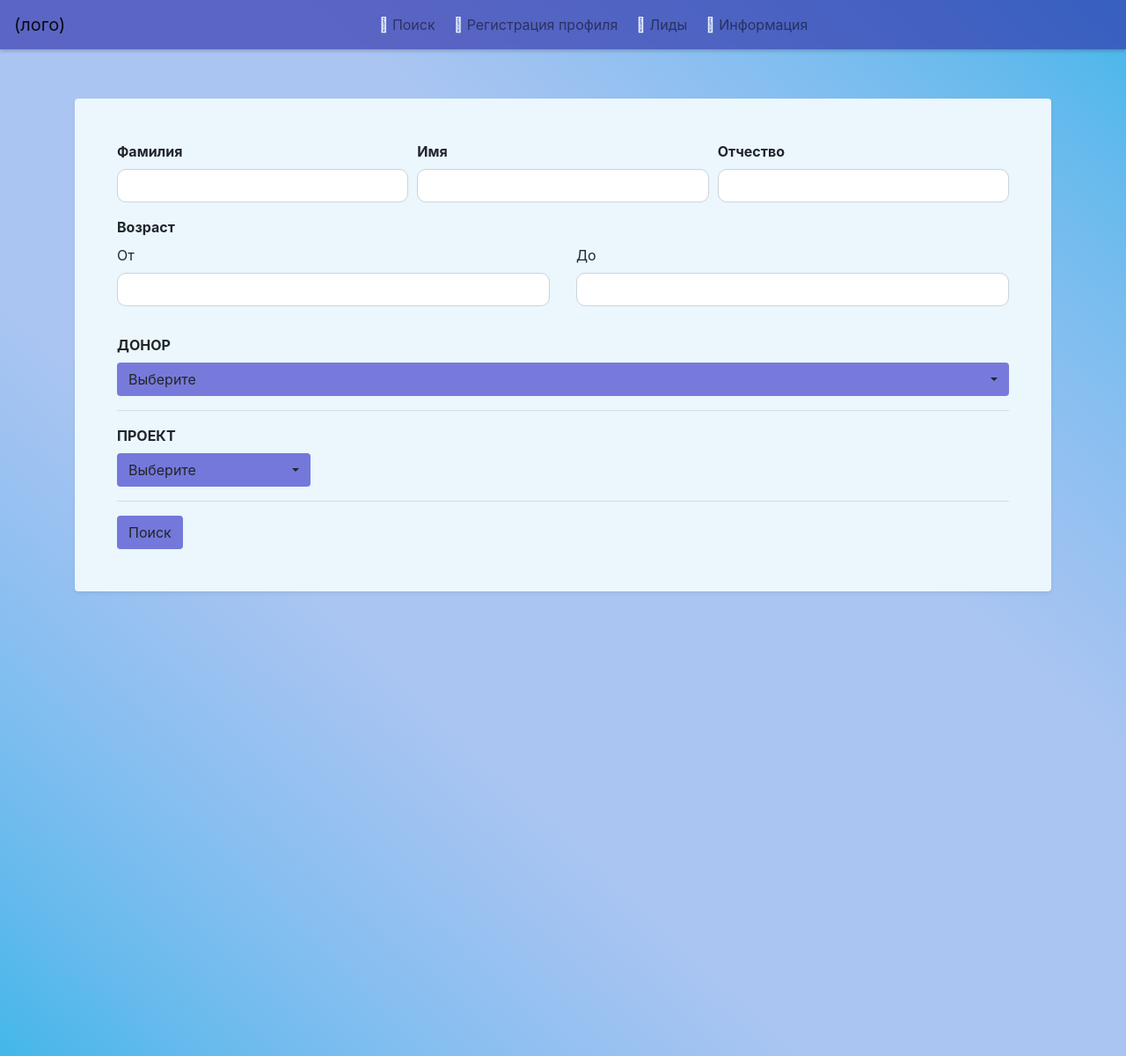
After one commit to REise13/base_blag, a PHP site: page /searchprof.php in a window 1280 px wide. The commit adds this page. Shown: the whole page at 88% size. Run offline with PHP 8.4, Linux system fonts and the light colour scheme; the visitor is signed in with stand-in values (Sample User, id 1); some libraries are stand-ins or nearby versions.

Commit message:
create design and a few pages in project
create:

```diff
--- /dev/null
+++ b/head.php
@@ -0,0 +1,25 @@
+<!DOCTYPE html>
+<html lang="ru">
+<head>
+    <meta charset="UTF-8">
+    <meta http-equiv="X-UA-Compatible" content="IE=edge">
+    <meta name="viewport" content="width=device-width, initial-scale=1.0">
+
+    <!-- Font Awesome icons -->
+    <link rel="stylesheet" href="https://pro.fontawesome.com/releases/v5.10.0/css/all.css" integrity="sha384-AYmEC3Yw5cVb3ZcuHtOA93w35dYTsvhLPVnYs9eStHfGJvOvKxVfELGroGkvsg+p" crossorigin="anonymous"/>
+
+    <!-- Jquery scripts -->
+    <script src="https://cdnjs.cloudflare.com/ajax/libs/jquery/3.4.1/jquery.slim.js"></script>
+
+    <!-- Bootstrap 4 CSS -->
+    <link rel="stylesheet" href="https://cdn.jsdelivr.net/npm/bootstrap@4.6.0/dist/css/bootstrap.min.css" integrity="sha384-B0vP5xmATw1+K9KRQjQERJvTumQW0nPEzvF6L/Z6nronJ3oUOFUFpCjEUQouq2+l" crossorigin="anonymous">
+
+    <!-- Custom CSS -->
+    <link rel="stylesheet" href="pages.css">
+
+    <!-- Bootstrap-select plugin -->
+    <link rel="stylesheet" href= "https://cdnjs.cloudflare.com/ajax/libs/bootstrap-select/1.13.1/css/bootstrap-select.min.css">
+    <script src= "https://cdnjs.cloudflare.com/ajax/libs/bootstrap-select/1.13.1/js/bootstrap-select.min.js"> </script>
+
+    <title><?php echo($title) ?></title>
+</head>
--- a/index.php
+++ b/index.php
@@ -100,7 +100,7 @@ if($_SERVER['REQUEST_METHOD'] == 'POST') {
         <title>База благополучателей</title>
     </head>
     <body>
-        <p>Введите логин и пароль.</p>
+        <!--  <p>Введите логин и пароль.</p>-->
         <?php
         if(!empty($login_err)){
             echo '<div class="alert alert-danger">' . $login_err . '</div>';
@@ -117,7 +117,7 @@ if($_SERVER['REQUEST_METHOD'] == 'POST') {
                     <input type="checkbox" value="remember-me"> Запомнить пароль
                 </label>
             </div>
-            <button class="btn btn-primary rounded-pill btn-block p-2" type="submit" name="login">Войти</button>
+            <button class="btn btn-custom rounded-pill btn-block p-2" type="submit" name="login">Войти</button>
         </form>
 
 
--- /dev/null
+++ b/navbar.php
@@ -0,0 +1,61 @@
+<?php
+session_start();
+// If the user is not logged in redirect to the login page...
+if (!isset($_SESSION['loggedin'])) {
+    header('Location: index.php');
+    exit;
+}
+?>
+
+<header>
+    <nav class="navbar navbar-expand-lg navbar-light fixed-top">
+        <a href="#" class="navbar-brand">(лого)</a>
+        <button class="navbar-toggler" type="button" data-toggle="collapse" data-target="#navbarSupportedContent" aria-controls="navbarSupportedContent" aria-expanded="false" aria-label="Toggle navigation">
+            <i class="fad fa-bars"></i>
+        </button>
+
+        <div class="collapse navbar-collapse" id="navbarSupportedContent">
+            <ul class="navbar-nav mx-auto">
+                <li class="nav-item">
+                    <a href="searchprof.php" class="nav-link">
+                    <i class="fad fa-search"></i>
+                    Поиск
+                </a>
+                </li>
+                <li class="nav-item">
+                    <a href="#" class="nav-link">
+                        <i class="fad fa-user-plus"></i>
+                        Регистрация профиля
+                    </a>
+                </li>
+                <li class="nav-item dropdown">
+                    <a href="#" class="nav-link" id="leadDropdown"
+                    role="button" data-toggle="dropdown"
+                    ariahaspopup="true" aria-expanded="false">
+                        <i class="fad fa-user-friends"></i>
+                        Лиды
+                    </a>
+                    <div class="dropdown-menu" aria-labelledby="leadDropdown">
+                        <a href="#" class="dropdown-item">Поиск</a>
+                        <a href="#" class="dropdown-item">Добавить лида</a>
+                    </div>
+                </li>
+                <li class="nav-item dropdown">
+                    <a href="#" class="nav-link" id="infoDropdown"
+                    role="button" data-toggle="dropdown"
+                    ariahaspopup="true" aria-expanded="false">
+                        <i class="fad fa-info"></i>
+                        Информация
+                    </a>
+                    <div class="dropdown-menu" aria-labelledby="infodDropdown">
+                        <a href="#" class="dropdown-item">Категории</a>
+                        <a href="#" class="dropdown-item">Нужды</a>
+                        <a href="#" class="dropdown-item">Тренинги</a>
+                        <a href="#" class="dropdown-item">Проекты</a>
+                        <a href="#" class="dropdown-item">Тип помощи</a>
+                    </div>
+                </li>
+            </ul>
+        </div>
+    </nav>
+</header>
--- /dev/null
+++ b/pages.css
@@ -0,0 +1,80 @@
+:root{
+    --primary-color: #5a5cd3d0;
+    --active-color: #632fc5e8;
+    --bg-gradient: linear-gradient(to left bottom, #44b7e9, #67baed, #82bef0, #98c1f1, #abc5f2, #abc5f2, #abc5f2, #abc5f2, #98c1f1, #82bef0, #67baed, #44b7e9);
+    --inputBorder: 2px solid #74b8f0;
+    --inputShadow: 0px 0px 1px #6fb7eb;
+    --formColor: #ebf7fd;
+}
+
+body {
+    background: var(--bg-gradient);
+    min-height: 75rem;
+}
+
+nav {
+    background-color: #2f31aaa4;
+    box-shadow: 0 2px 4px 0 rgba(0,0,0,.2);
+}
+
+.nav-item a i {
+    color: #ecf6fc;
+}
+
+.nav-item a{
+    color: #eceff1;
+}
+
+.nav-item a:hover i, .nav-item a:focus i,
+.nav-item a:active i,
+.navbar-light .navbar-nav .nav-link:hover,
+.navbar-light .navbar-nav .nav-link:active {
+    font-weight: 500;
+    color: ghostwhite;
+    border-radius: 10px;
+    background-color: #3f41b49c;
+}
+
+
+
+.nav-item {
+    padding-right: 5px;
+}
+
+.navbar-toggler {
+    border: 1px solid transparent;
+}
+
+.navbar-toggler:hover i, .navbar-toggler:active i {
+    color: var(--active-color);
+}
+
+.nav-link a {
+    color: #3196dac4;
+}
+
+input[type="text"]:focus, input[type="password"]:focus,
+input[type="radio"]:focus, input[type="date"]:focus {
+    border: var(--inputBorder);
+    box-shadow: var(--inputShadow);
+    outline: 0 none;
+}
+
+input[type="text"], input[type="password"],
+input[type="radio"], input[type="date"] {
+    border-radius: 10px;
+}
+
+.bg-form {
+    border-radius: 10px;
+    background-color: var(--formColor);
+    box-shadow: 0 2px 4px 0 rgba(0, 0, 0, 0.2);
+}
+
+.btn {
+    background-color: var(--primary-color);
+}
+
+.btn-custom:active, .btn-custom:hover, .btn-custom:focus {
+    background-color: var(--active-color);
+}
--- /dev/null
+++ b/searchprof.php
@@ -0,0 +1,98 @@
+<?php $title= 'Поиск' ?>
+<?php include('head.php'); ?>
+<?php include('navbar.php'); ?>
+
+<body>
+    <div class="page-content p-5" id="content">
+        <h2 class="display-4 text-white"></h2>
+        <div class="separator"></div>
+        <div class="search-form">
+        <!-- Форма поиска профиля -->
+            <div class="row">
+                <div class="container w-100">
+                    <div class="search-form bg-form p-5 rounded shadow-sm">
+                        <form role="form" action="" method="POST">
+                            <div class="form-row">
+                                <div class="col">
+                                    <label for="sname" class="font-weight-bold">Фамилия</label>
+                                    <input type="text" class="form-control" id="sname" name="sname">
+                                </div>
+                                <div class="col">
+                                    <label for="sname" class="font-weight-bold">Имя</label>
+                                    <input type="text" class="form-control" id="name" name="name">
+                                </div>
+                                <div class="col">
+                                    <label for="patr" class="font-weight-bold">Отчество</label>
+                                    <input type="text" class="form-control" id="patr" name="patr">
+                                </div>
+                            </div>
+
+                            <div class="form-group mt-3">
+                                <label for="age" class="font-weight-bold">Возраст</label>
+                                <div class="row">
+                                    <div class="col-sm-6">
+                                        <div class="form-group">
+                                            <label for="age1">От</label>
+                                            <input type="text" name="age1" id="age1" class="form-control">
+                                        </div>
+                                    </div>
+                                    <div class="col-sm-6">
+                                        <div class="form-group">
+                                            <label for="age2">До</label>
+                                            <input type="text" class="form-control" name="age2" id="age2">
+                                        </div>
+                                    </div>
+                                </div>
+                            </div>
+
+                            <div class="form-group">
+                                <label for="diagnos" class="text-uppercase font-weight-bold">Донор</label>
+                                <div class="data_select">
+                                    <select name="diagnos" id="diagnos" class="selectpicker form-control">
+                                        <option>Выберите</option>
+                                        <option value="0">Все</option>
+
+                                    </select> <hr>
+                                </div>
+                            </div>
+                            <div class="form-group">
+                                <label for="cities" class="text-uppercase font-weight-bold">Проект</label>
+                                <div class="data_select">
+                                    <select name="cities" id="cities" placeholder="" class="selectpicker form-fit">
+                                        <option>Выберите</option>
+                                        <option value="0">Все</option>
+
+                                    </select><hr>
+                                </div>
+                            </div>
+
+                            <input type="submit" class="btn btn-custom" value="Поиск">
+                        </form>
+                    </div>
+                </div>
+            </div>
+        </div>
+    </div>
+    <!-- block content end -->
+
+    <script>
+        $(document).ready(function() {
+            $(document).scroll(function () {
+                var scroll = $(this).scrollTop();
+                var topDist = $("#navbarSupportedContent").position();
+                if (scroll > topDist.top) {
+                    $('nav').css({"position":"fixed","top":"0"});
+                } else {
+                    $('nav').css({"position":"static","top":"auto"});
+                }
+            });
+        });
+    </script>
+
+
+    <script src="https://code.jquery.com/jquery-3.5.1.slim.min.js" integrity="sha384-DfXdz2htPH0lsSSs5nCTpuj/zy4C+OGpamoFVy38MVBnE+IbbVYUew+OrCXaRkfj" crossorigin="anonymous"></script>
+    <script src="https://cdn.jsdelivr.net/npm/popper.js@1.16.1/dist/umd/popper.min.js" integrity="sha384-9/reFTGAW83EW2RDu2S0VKaIzap3H66lZH81PoYlFhbGU+6BZp6G7niu735Sk7lN" crossorigin="anonymous"></script>
+    <script src="https://cdn.jsdelivr.net/npm/bootstrap@4.6.0/dist/js/bootstrap.min.js" integrity="sha384-+YQ4JLhjyBLPDQt//I+STsc9iw4uQqACwlvpslubQzn4u2UU2UFM80nGisd026JF" crossorigin="anonymous"></script>
+
+</body>
+</html>
```
Also changed, not shown: home.php (deleted, +0 -29 lines), style.css (+11 -6 lines).
